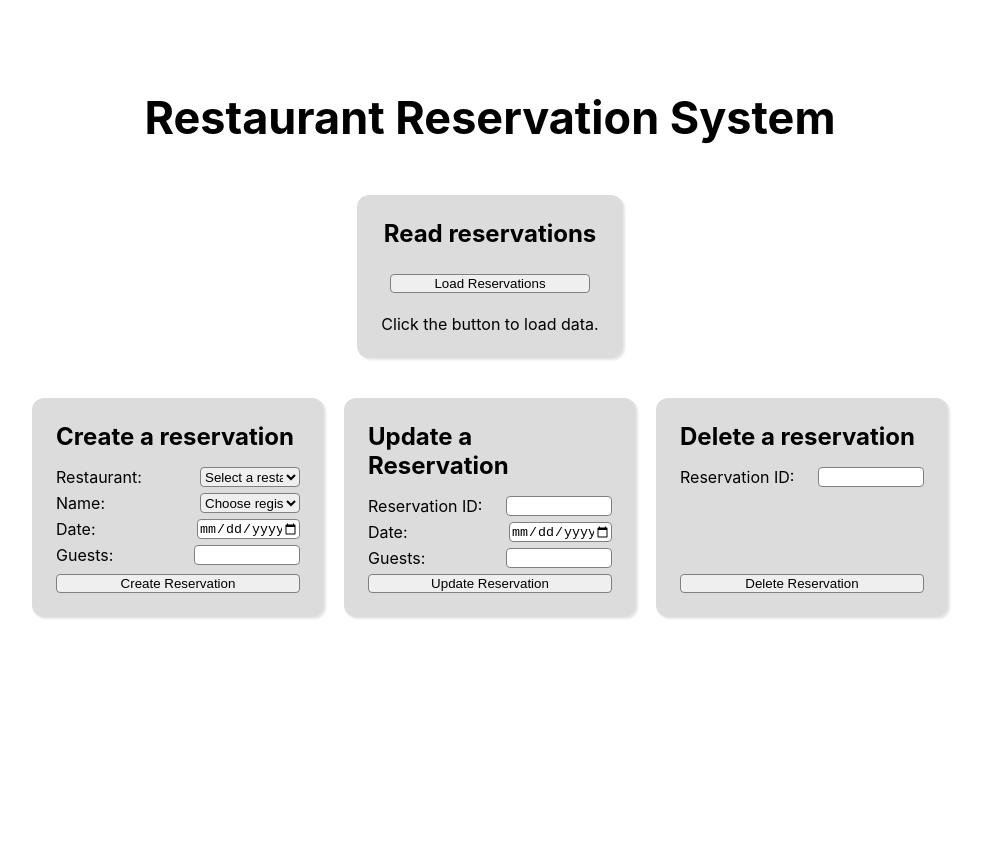
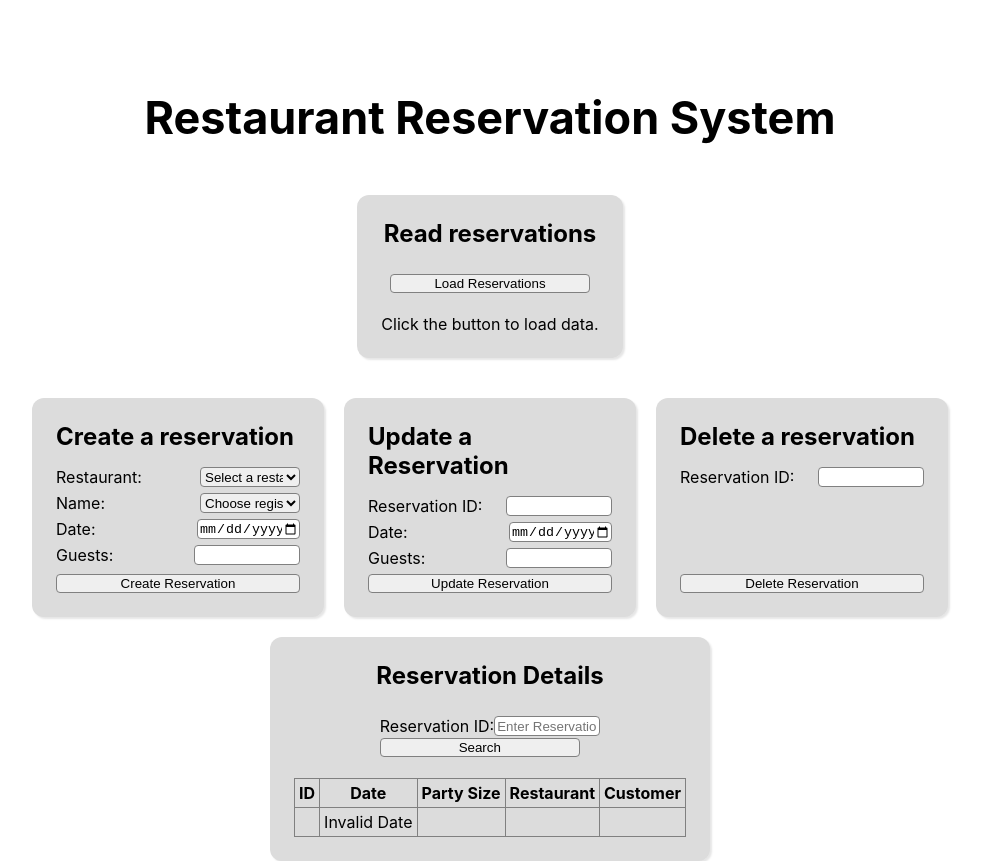
Before and after one commit to nathan2lam/dbCRUD, a React (Create React App) app in the folder frontend/: page / in a window 1280 px wide. Shown: the whole page, without its empty margins (150-1131 px from the left). Built offline with nearby package versions, Linux system fonts and the light colour scheme.

Commit message:
reservation details full functionality

```diff
--- a/frontend/src/App.js
+++ b/frontend/src/App.js
@@ -2,6 +2,7 @@ import ReservationForm from './components/reservationForm';
 import ReservationList from './components/reservationList';
 import ReservationUpdate from './components/updateReservation';
 import ReservationDelete from './components/deleteReservation';
+import ReservationDetails from './components/reservationDetails';
 import './App.css';
 
 
@@ -16,6 +17,7 @@ const App = () => {
         <ReservationUpdate />
         <ReservationDelete />
       </div>
+      <ReservationDetails />
     </div>
   );
 };
--- /dev/null
+++ b/frontend/src/components/reservationDetails.js
@@ -0,0 +1,85 @@
+import { useState } from 'react';
+import axios from 'axios';
+
+const API_URL = 'http://localhost:8000';
+
+const ReservationDetails = () => {
+    const [reservation, setReservation] = useState([]);
+    const [reservationId, setReservationId] = useState('');
+    const [loading, setLoading] = useState(false);
+    const [error, setError] = useState(null);
+
+    const fetchDetails = async (e) => {
+        console.log("fetch details");
+        e.preventDefault();
+        if (!reservationId.trim()) {
+          setError('Please enter a reservation ID');
+          return;
+        }
+
+        try {
+          setLoading(true);
+          setError(null);
+          const response = await axios.get(`${API_URL}/reservations/${reservationId}`);
+          setReservation(response.data);
+        } catch (err) {
+          setError(err.message || 'Failed to fetch reservation details');
+          setReservation(null);
+        } finally {
+          setLoading(false);
+        }
+      };
+
+    return (
+        <div className='list'>
+            <h2>Reservation Details</h2>
+
+            <form className='form2' onSubmit={fetchDetails}>
+                <label className='input'>
+                    Reservation ID:
+                    <input
+                    className='input-field'
+                    type="text"
+                    value={reservationId}
+                    onChange={(e) => setReservationId(e.target.value)}
+                    placeholder="Enter Reservation ID"
+                    />
+                </label>
+            <button type="submit" disabled={loading}>
+            {loading ? 'Loading...' : 'Search'}
+            </button>
+            </form>
+
+            {error && (
+                <div>Error: {error}</div>
+            )}
+
+            {reservation ? (
+                <table className='table'>
+                    <thead>
+                        <tr>
+                            <th>ID</th>
+                            <th>Date</th>
+                            <th>Party Size</th>
+                            <th>Restaurant</th>
+                            <th>Customer</th>
+                        </tr>
+                    </thead>
+                    <tbody>
+                        <tr>
+                            <td>{reservation.id}</td>
+                            <td>{new Date(reservation.reservation_date).toLocaleString()}</td>
+                            <td>{reservation.number_of_people}</td>
+                            <td>{reservation.restaurant_name}</td>
+                            <td>{reservation.customer_name}</td>
+                        </tr>
+                    </tbody>
+                </table>
+            ) : (
+                !loading && <div>Enter a reservation ID to load data.</div>
+            )}
+    </div>
+    );
+};
+
+export default ReservationDetails;
```
Also changed, not shown: frontend/src/components/reservationDetails.css (added), 2 other files (tests, documents, lock files or other folders).
